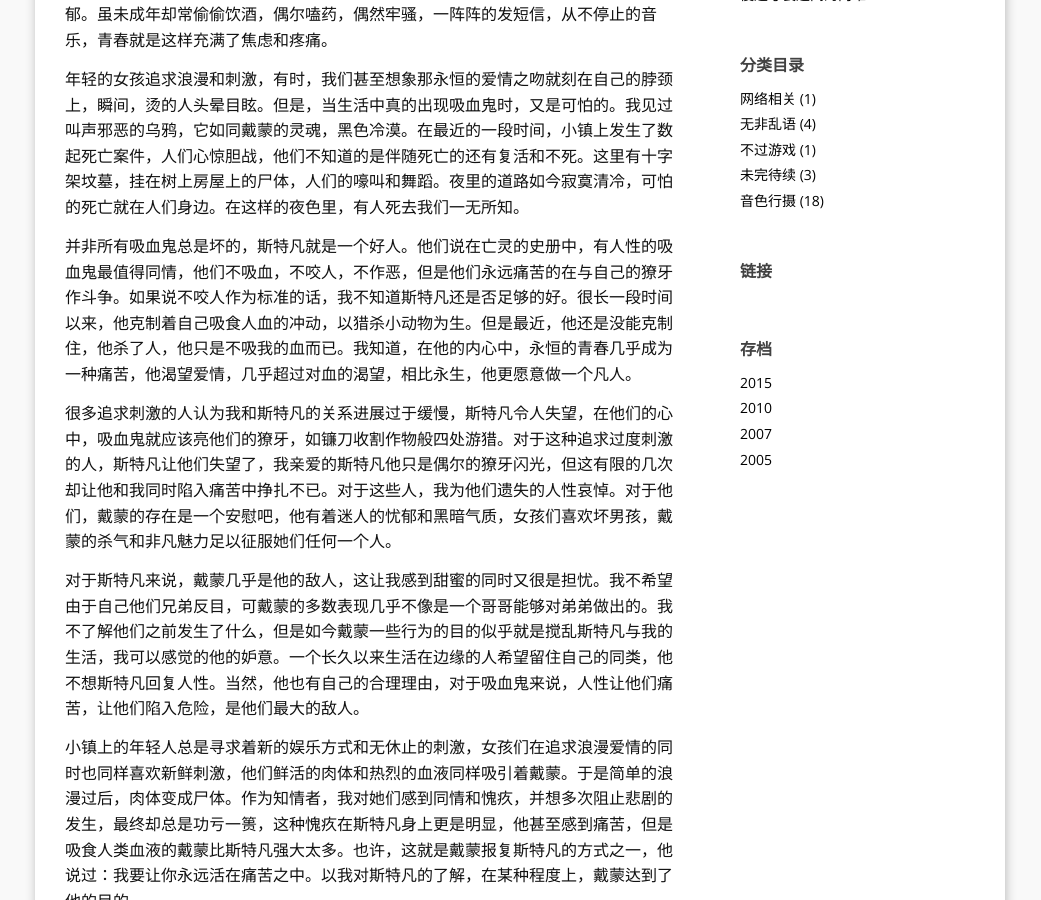
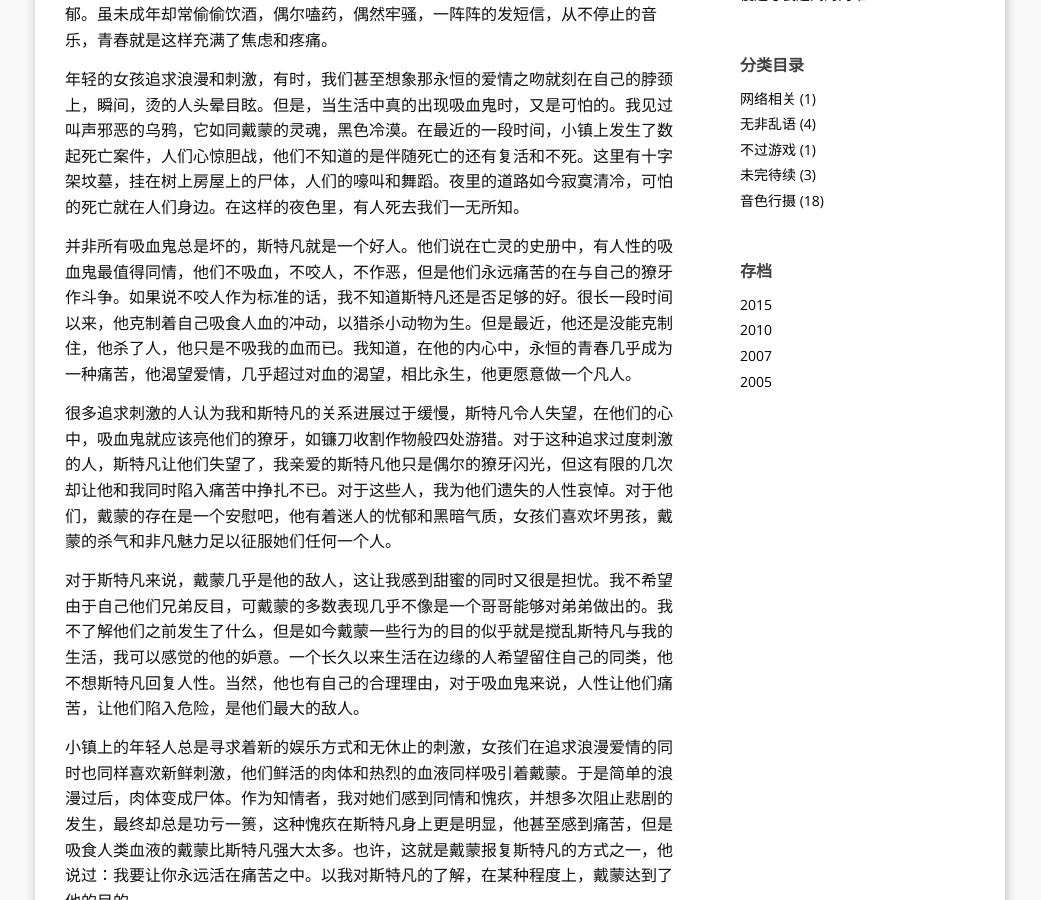
Before and after one commit to foous/blog, a Jekyll site: the page built from index.html, in a window 1280 px wide and 900 px high, scrolled down 508 px. Shown: the whole window, without its empty margins (120-1161 px from the left). Built offline with Jekyll 4.4.1, drawn with Linux system fonts in a browser that asks for light colours; the list of posts is cut into pages by our own code.

Commit message:
Remove Blogroll from sidebar includes
Removed Blogroll include from sidebar.

```diff
--- a/_includes/sidebar.html
+++ b/_includes/sidebar.html
@@ -2,6 +2,5 @@
 {% include Aboutme.html %}
 {% include Recent_Posts.html %}
 {% include Categories.html %}
-{% include Blogroll.html %}
 {% include Archives.html %}
 </div>
```
